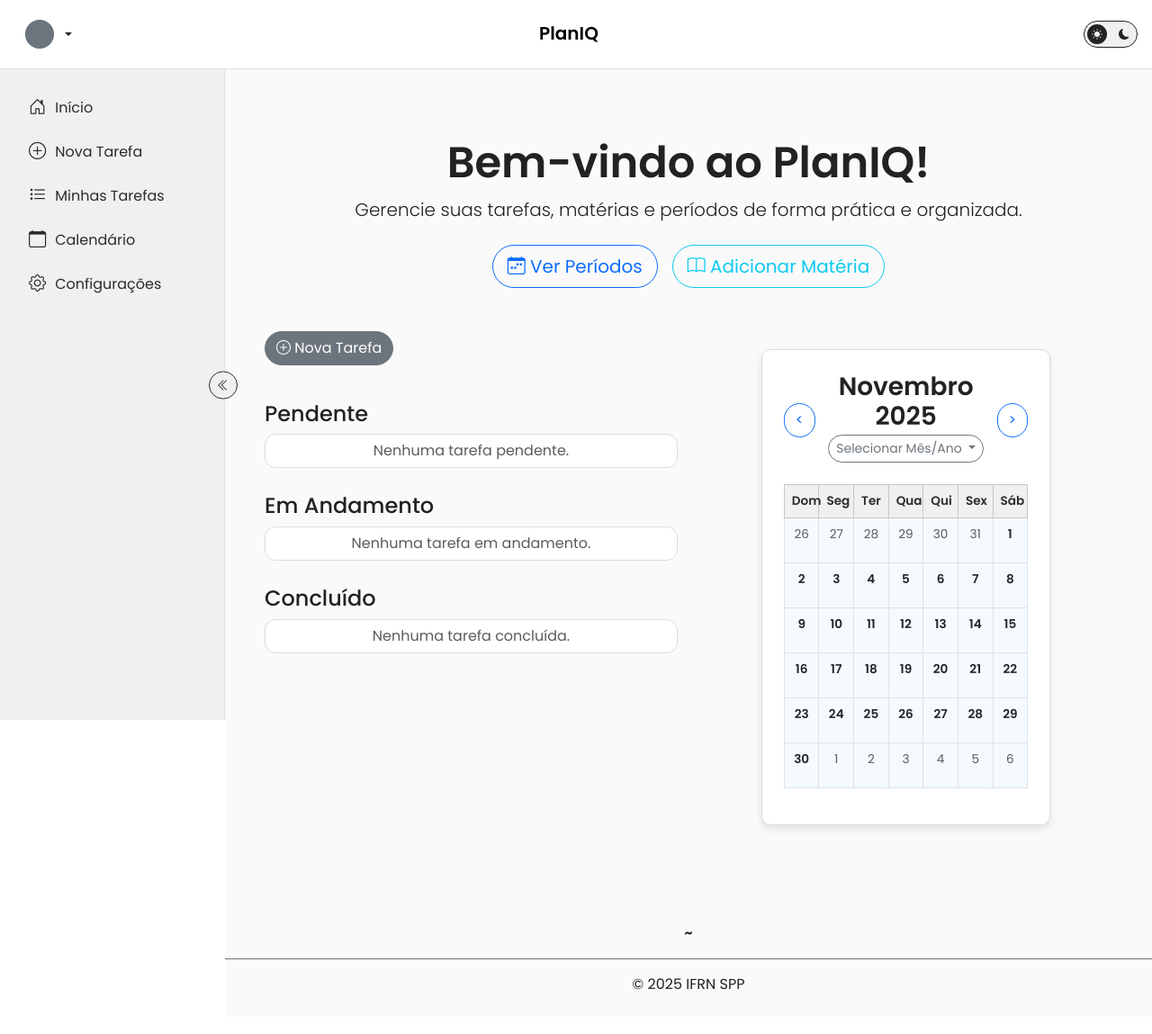
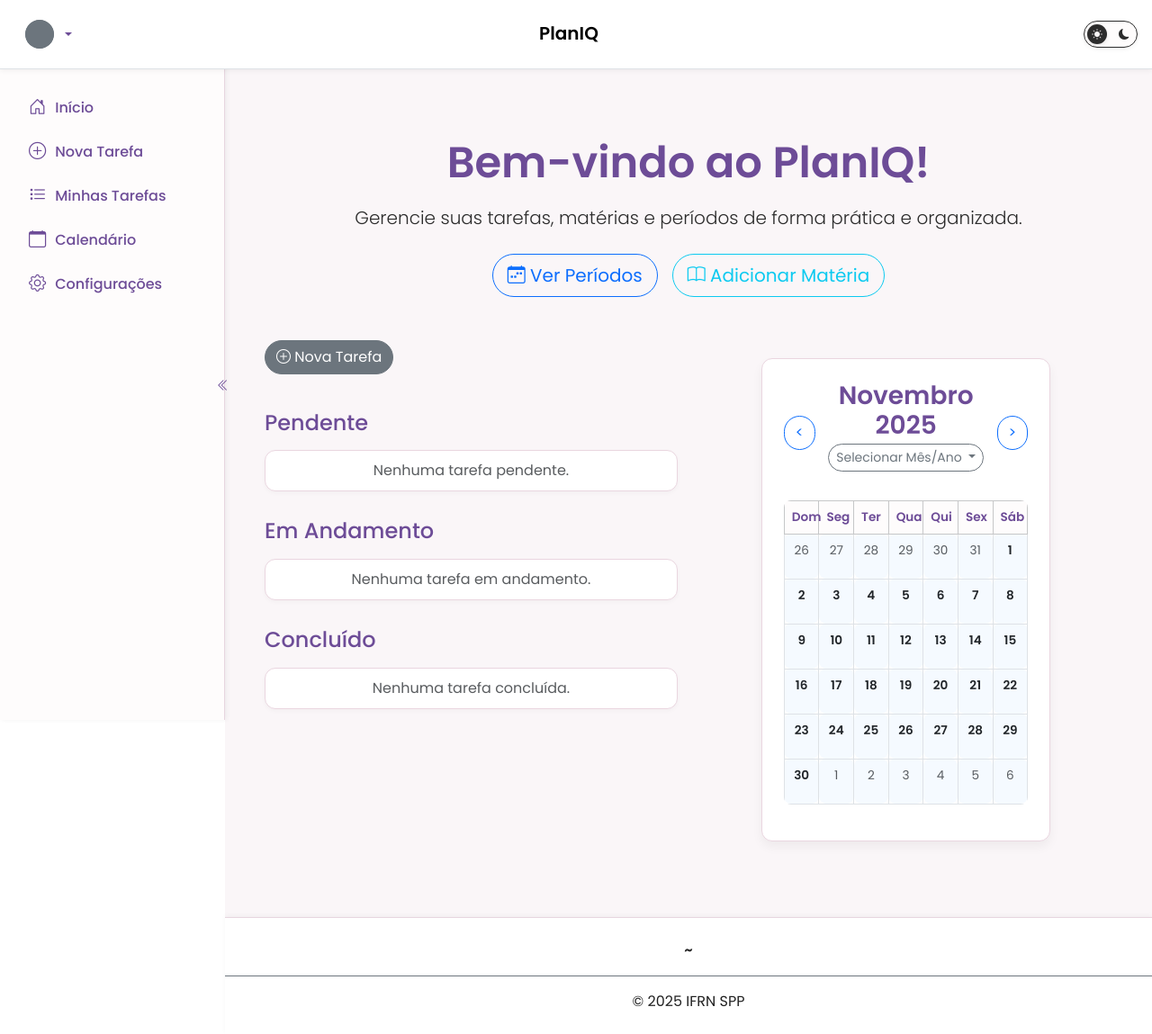
Before and after one commit to saramonalisa/planIQ, a Django app: page /home/ in a window 1280 px wide. Shown: the whole page at 90% size. Before the commit the page ends 1100 px from the top, so only its background shows below. Run offline with Django 5.2, Linux system fonts and the light colour scheme; the visitor is signed in with stand-in values (Sample User, id 1); data that the repository does not hold is empty; some libraries are stand-ins or nearby versions.

Commit message:
mudando cores

```diff
--- a/static/css/style.css
+++ b/static/css/style.css
@@ -3,68 +3,89 @@
 --------------------------------------*/
 /* Light mode variables */
 :root {
-  --bg-color: #fafafa;
-  --text-color: #222222;
+  --bg-color: #faf6f8;
+  --text-color: #2c2c2c;
   --nav-bg: #ffffff;
-  --sidebar-bg: #f0f0f0;
+  --sidebar-bg: #fefcfc;
   --sidebar-text: #2c2c2c;
-  --footer-bg: #fafafa;
+  --footer-bg: #ffffff;
   --footer-text: #222222;
-  --link-color: #2c2c2c;
-  --link-hover: #555555;
+  --link-color: #6d4c97;
+  --link-hover: #9c74c9;
+
+  /* Post-It Colors */
+  --postit-azul: #a5e1e9;
+  --postit-verde: #d5edb9;
+  --postit-roxo: #c4bdf3;
+  --postit-amarelo: #fce8a5;
+  --postit-laranja: #ffc296;
+  --postit-rosa: #f8cadc;
 
   /* Cards */
   --card-bg: #ffffff;
-  --card-border: #dcdcdc;
-  --card-text: #222222;
+  --card-border: #ead6e0;
+  --card-text: #2c2c2c;
 
   /* Calendar specific */
   --calendar-day-bg: #f5faff;
   --calendar-day-hover-bg: #e1f0ff;
-  --calendar-day-shadow: rgba(0, 0, 0, 0.1);
+  --calendar-day-shadow: rgba(0, 0, 0, 0.08);
 
   /* Task count badges */
-  --badge-low: #0056b3;
-  --badge-medium: #b35900;
-  --badge-high: #a80000;
+  --badge-low: #4479b1;
+  --badge-medium: #b47537;
+  --badge-high: #aa3c3c;
 
-  /* Novas variáveis para bordas, headers e hovers */
-  --border-light: #dee2e6;          /* bordas claras */
-  --table-header-bg: #f8f9fa;       /* fundo header tabela */
-  --input-hover-bg: #e9ecef;         /* hover inputs */
+  /* Bordas, headers e hovers estilo planner */
+  --border-light: #e7d5df;
+  --table-header-bg: #fbf7fa;
+  --input-hover-bg: #f6eef3;
 }
 
-/* Dark mode overrides */
+/* Dark Mode */
 body.dark-mode {
-  --bg-color: #121212;
-  --text-color: #dcdcdc;
-  --nav-bg: #1f1f1f;
-  --sidebar-bg: #2a2a2a;
-  --sidebar-text: #dcdcdc;
-  --footer-bg: #1f1f1f;
-  --footer-text: #dcdcdc;
-  --link-color: #dcdcdc;
-  --link-hover: #bbbbbb;
+  --bg-color: #1e1c1f;
+  --text-color: #efefef;
+  --nav-bg: #2a272b;
+  --sidebar-bg: #2f2b30;
+  --sidebar-text: #f1e6f3;
+  --footer-bg: #2a272b;
+  --footer-text: #f5f5f5;
 
-  /* Cards */
-  --card-bg: #1e1e1e;
-  --card-border: #333333;
-  --card-text: #dcdcdc;
+  --card-bg: #2e292f;
+  --card-border: #443d46;
+  --card-text: #efefef;
 
-  /* Calendar specific */
-  --calendar-day-bg: #1a1a1a;
-  --calendar-day-hover-bg: #2a2a2a;
-  --calendar-day-shadow: rgba(255, 255, 255, 0.1);
+  --border-light: #4a424b;
+  --table-header-bg: #353036;
+  --input-hover-bg: #423c44;
 
-  /* Task count badges */
-  --badge-low: #3a84ff;
-  --badge-medium: #ff9f3f;
-  --badge-high: #ff5c5c;
+  --calendar-day-bg: #2a262c;
+  --calendar-day-hover-bg: #363139;
+  --calendar-day-shadow: rgba(255, 255, 255, 0.05);
+}
 
-  /* Novas variáveis para bordas, headers e hovers */
-  --border-light: #444444;          /* bordas escuras */
-  --table-header-bg: #2a2a2a;       /* fundo header tabela escuro */
-  --input-hover-bg: #3a3a3a;         /* hover inputs escuro */
+/* Dark Mode */
+body.dark-mode {
+    --bg-color: #1e1c1f;
+    --text-color: #efefef;
+    --nav-bg: #2a272b;
+    --sidebar-bg: #2f2b30;
+    --sidebar-text: #f1e6f3;
+    --footer-bg: #2a272b;
+    --footer-text: #f5f5f5;
+
+    --card-bg: #2e292f;
+    --card-border: #443d46;
+    --card-text: #efefef;
+
+    --border-light: #4a424b;
+    --table-header-bg: #353036;
+    --input-hover-bg: #423c44;
+
+    --calendar-day-bg: #2a262c;
+    --calendar-day-hover-bg: #363139;
+    --calendar-day-shadow: rgba(255, 255, 255, 0.05);
 }
 
 /*-------------------------------------
@@ -93,6 +115,18 @@
 .navbar {
     background-color: var(--nav-bg) !important;
     color: var(--text-color);
+    box-shadow: 0 2px 5px rgba(0, 0, 0, 0.05);
+    font-weight: 600;
+    transition: background-color 0.3s ease, color 0.3s ease, box-shadow 0.3s ease;
+}
+
+.navbar a {
+    color: var(--link-color);
+}
+
+.navbar a:hover {
+    color: var(--link-hover);
+    transform: scale(1.05);
 }
 
 /*-------------------------------------
@@ -105,10 +139,12 @@
     left: 0;
     bottom: 0;
     background-color: var(--sidebar-bg);
-  border-right: 1px solid var(--border-light); /* modificado para variável */
-  transition: width 0.3s ease, background-color 0.3s ease, color 0.3s ease;
+    border-right: 1px solid var(--border-light);
+    box-shadow: 2px 0 5px rgba(0, 0, 0, 0.05);
+    transition: width 0.3s ease, background-color 0.3s ease, color 0.3s ease, box-shadow 0.3s ease;
     z-index: 1000;
     color: var(--sidebar-text);
+    font-weight: 500;
 }
 
 .sidebar.collapsed {
@@ -121,23 +157,24 @@
     right: -15px;
     transform: translateY(-50%);
     z-index: 1100;
-  background-color: var(--sidebar-bg) !important;
-  border-radius: 50% !important;
-  border-color: var(--sidebar-text) !important;
+    background-color: var(--sidebar-bg);
+    border-radius: 50%;
+    border: 1px solid var(--sidebar-text);
     padding: 0;
     display: flex;
     justify-content: center;
     align-items: center;
-  transition: background-color 0.3s ease;
+    cursor: pointer;
+    transition: background-color 0.3s ease, transform 0.2s ease;
 }
 
 .sidebar-toggle:hover {
-  background-color: var(--link-hover) !important;
+    background-color: var(--link-hover);
 }
 
 .sidebar-toggle i {
     color: var(--link-color);
-  transition: color 0.3s ease;
+    transition: color 0.3s ease, transform 0.3s ease;
 }
 
 .sidebar-toggle:hover i {
@@ -151,12 +188,13 @@
     white-space: nowrap;
     overflow: hidden;
     text-overflow: ellipsis;
-  color: var(--link-color) !important;
+    color: var(--link-color);
+    transition: background-color 0.3s ease, transform 0.3s ease;
 }
 
 .sidebar .nav-link:hover {
     transform: scale(1.05);
-  background-color: rgba(0, 0, 0, 0.05);
+    background-color: rgba(200, 180, 210, 0.2); /* efeito planner suave */
     border-radius: 50rem;
     padding-left: 16px;
     padding-right: 16px;
@@ -205,6 +243,33 @@
     padding-right: 20px;
 }
 
+.main-content h1,
+.main-content h2,
+.main-content h3,
+.main-content h4 {
+    color: var(--link-color);
+    margin-bottom: 1rem;
+}
+
+.main-content p {
+    line-height: 1.6;
+    color: var(--text-color);
+}
+
+.main-content .card {
+    background-color: var(--card-bg);
+    border: 1px solid var(--card-border);
+    border-radius: 12px;
+    box-shadow: 0 4px 8px var(--calendar-day-shadow);
+    padding: 1rem;
+    margin-bottom: 1.5rem;
+    transition: transform 0.2s ease, box-shadow 0.3s ease;
+}
+
+.main-content .card:hover {
+    box-shadow: 0 6px 12px var(--calendar-day-shadow);
+}
+
 /*-------------------------------------
 Footer
 --------------------------------------*/
@@ -216,6 +281,8 @@
     color: var(--footer-text);
     text-align: center;
     padding: 20px 0;
+    border-top: 1px solid var(--border-light);
+    box-shadow: 0 -2px 5px rgba(0, 0, 0, 0.03);
 }
 
 footer.collapsed {
@@ -288,6 +372,7 @@
     white-space: nowrap;
     overflow: hidden;
     color: var(--link-color);
+    font-weight: 500;
 }
 
 nav.navbar.sidebar-collapsed #userDropdownContainer .user-name {
@@ -338,29 +426,35 @@
     background-color: var(--calendar-day-hover-bg);
     color: var(--text-color);
     border-color: var(--link-hover);
+    transform: scale(1.05);
+    box-shadow: 0 4px 8px rgba(0, 0, 0, 0.05);
 }
-
 
 /*-------------------------------------
 List Group Items
 --------------------------------------*/
 ul.list-group li.list-group-item {
-  margin-bottom: 4px;
-  padding: 6px 6px;
+    margin-bottom: 6px;
+    padding: 10px 12px;
     border-radius: 12px;
-  transition: background-color 0.3s ease, border-color 0.3s ease, transform 0.3s ease;
     border: 1px solid transparent;
-
     background-color: var(--card-bg);
     border-color: var(--card-border);
     color: var(--card-text);
+    transition: background-color 0.3s ease, border-color 0.3s ease, transform 0.3s ease, box-shadow 0.3s ease;
+    box-shadow: 0 2px 5px rgba(0, 0, 0, 0.03);
 }
 
 li.list-group-item:has(.btn:hover) {
     background-color: var(--calendar-day-hover-bg);
     border-radius: 50rem;
     transform: scale(1.05);
-  transition: background-color 0.3s ease, border-color 0.3s ease, transform 0.3s ease;
+    box-shadow: 0 4px 8px rgba(0, 0, 0, 0.05);
+}
+
+ul.list-group li.list-group-item:hover {
+    transform: scale(1.03);
+    box-shadow: 0 4px 6px rgba(0, 0, 0, 0.05);
 }
 
 /*-------------------------------------
@@ -387,8 +481,9 @@
     border: 1px solid var(--text-color);
     border-radius: 50px;
     cursor: pointer;
-  transition: background 0.3s ease, border-color 0.3s ease;
+    transition: background 0.3s ease, border-color 0.3s ease, transform 0.3s ease;
     overflow: hidden;
+    box-shadow: 0 2px 5px rgba(0, 0, 0, 0.05);
 }
 
 .switch-label .sun,
@@ -423,7 +518,8 @@
     height: 22px;
     background: var(--text-color);
     border-radius: 50%;
-  transition: transform 0.4s ease, background 0.3s ease;
+    transition: transform 0.4s ease, background 0.3s ease, box-shadow 0.3s ease;
+    box-shadow: 0 2px 5px rgba(0, 0, 0, 0.1);
 }
 
 body:not(.dark-mode) .switch-label .sun {
@@ -465,21 +561,23 @@
 .calendar {
     background-color: var(--card-bg);
     border: 1px solid var(--card-border);
-  border-radius: 10px;
+    border-radius: 12px;
     padding: 1.5rem;
-  box-shadow: 0 4px 8px var(--calendar-day-shadow);
+    box-shadow: 0 6px 12px rgba(0, 0, 0, 0.05);
     margin: 20px auto;
     width: 70%;
     max-width: 800px;
     color: var(--card-text);
-  transition: background-color 0.3s ease, border-color 0.3s ease, color 0.3s ease;
+    transition: background-color 0.3s ease, border-color 0.3s ease, color 0.3s ease, box-shadow 0.3s ease;
 }
 
 .calendar-table {
     width: 100%;
     table-layout: fixed;
-  font-size: 0.7rem;
+    font-size: 0.75rem;
     background-color: var(--footer-bg);
+    border-radius: 8px;
+    overflow: hidden;
 }
 
 .calendar-table th,
@@ -499,33 +599,40 @@
     vertical-align: top;
     font-size: 0.85rem;
     padding: 0.15rem;
+    border-radius: 8px;
+    transition: background-color 0.3s ease, transform 0.2s ease, box-shadow 0.2s ease;
 }
 
 .calendar-table td strong {
     display: block;
     font-size: 0.9rem;
+    margin-bottom: 2px;
 }
 
 .calendar-table td ul {
     padding: 0;
-  margin-top: 5px;
+    margin-top: 4px;
+    list-style: none;
 }
 
 .calendar-table td ul li {
     font-size: 0.7rem;
     margin-bottom: 3px;
-  transition: background-color 0.3s ease, transform 0.2s ease;
+    padding: 2px 4px;
+    border-radius: 6px;
+    transition: background-color 0.3s ease, transform 0.2s ease, box-shadow 0.2s ease;
 }
 
 .calendar-day {
     background-color: var(--calendar-day-bg) !important;
-  transition: transform 0.2s ease, background-color 0.3s ease;
+    transition: transform 0.2s ease, background-color 0.3s ease, box-shadow 0.3s ease;
     color: var(--link-color) !important;
+    border-radius: 8px;
 }
 
 .calendar-day:hover {
     background-color: var(--calendar-day-hover-bg) !important;
-  box-shadow: 0 0 5px var(--link-hover);
+    box-shadow: 0 2px 6px rgba(0, 0, 0, 0.1);
     cursor: pointer;
 }
 
@@ -623,39 +737,54 @@
     display: flex;
     justify-content: flex-end;
     gap: 10px;
+    border-bottom-left-radius: 14px;
+    border-bottom-right-radius: 14px;
 }
 
-
-/* Scrollbar Styling */
+/*-------------------------------------
+Scrollbar Styling
+--------------------------------------*/
 ::-webkit-scrollbar {
-  width: 8px;
-  height: 8px;
+    width: 10px;
+    height: 10px;
 }
 
 ::-webkit-scrollbar-track {
     background: var(--sidebar-bg);
+    border-radius: 8px;
 }
 
 ::-webkit-scrollbar-thumb {
     background-color: var(--link-color);
-  border-radius: 20px;
+    border-radius: 10px;
     border: 2px solid var(--sidebar-bg);
+    transition: background-color 0.3s ease;
 }
 
-/* Responsive adjustments */
+::-webkit-scrollbar-thumb:hover {
+    background-color: var(--link-hover);
+}
+
+/*-------------------------------------
+Responsive adjustments
+--------------------------------------*/
 @media (max-width: 768px) {
     .sidebar {
         width: 80px;
+        transition: width 0.3s ease;
     }
 
     .main-content {
         margin-left: 80px;
         width: calc(100% - 80px);
+        padding: 60px 15px 30px 15px;
+        transition: margin-left 0.3s ease, width 0.3s ease;
     }
 
     footer {
         margin-left: 80px;
         width: calc(100% - 80px);
+        padding: 15px 0;
     }
 }
 
```
Also changed, not shown: other parts of static/css/style.css (+62 -22 lines). Lines whose indentation alone changed are shown as unchanged.
